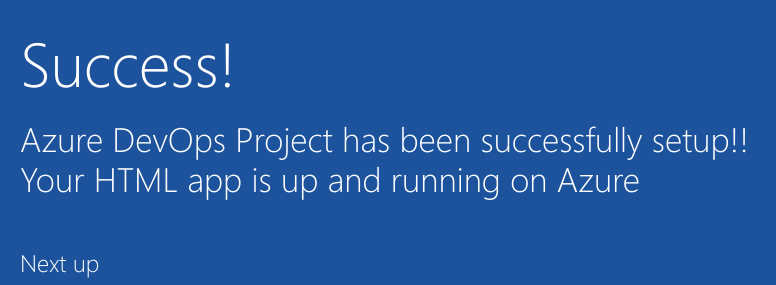
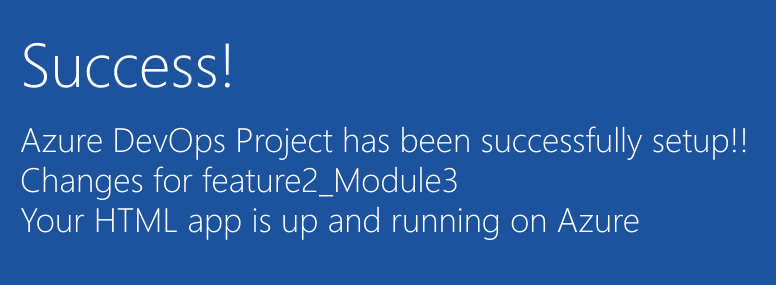
Before and after one commit to kapil051181/sample-proj, a plain HTML site: page index.html in a window 1280 px wide. Shown: the part 352-637 px from the top of the page, 205-981 px from the left. Drawn offline with Linux system fonts and the light colour scheme.

Commit message:
feature2_Module3 Changes

```diff
--- a/index.html
+++ b/index.html
@@ -19,7 +19,7 @@
         </div>
             <div class="content-body">
                 <div class="success-text">Success!</div>
-                <div class="description line-1"> Azure DevOps Project has been successfully setup!!</div>
+                <div class="description line-1"> Azure DevOps Project has been successfully setup!! Changes for feature2_Module3</div>
                 <div class="description line-2"> Your HTML app is up and running on Azure</div>
                 <div class="next-steps-container">
                     <div class="next-steps-header">Next up</div>
```
